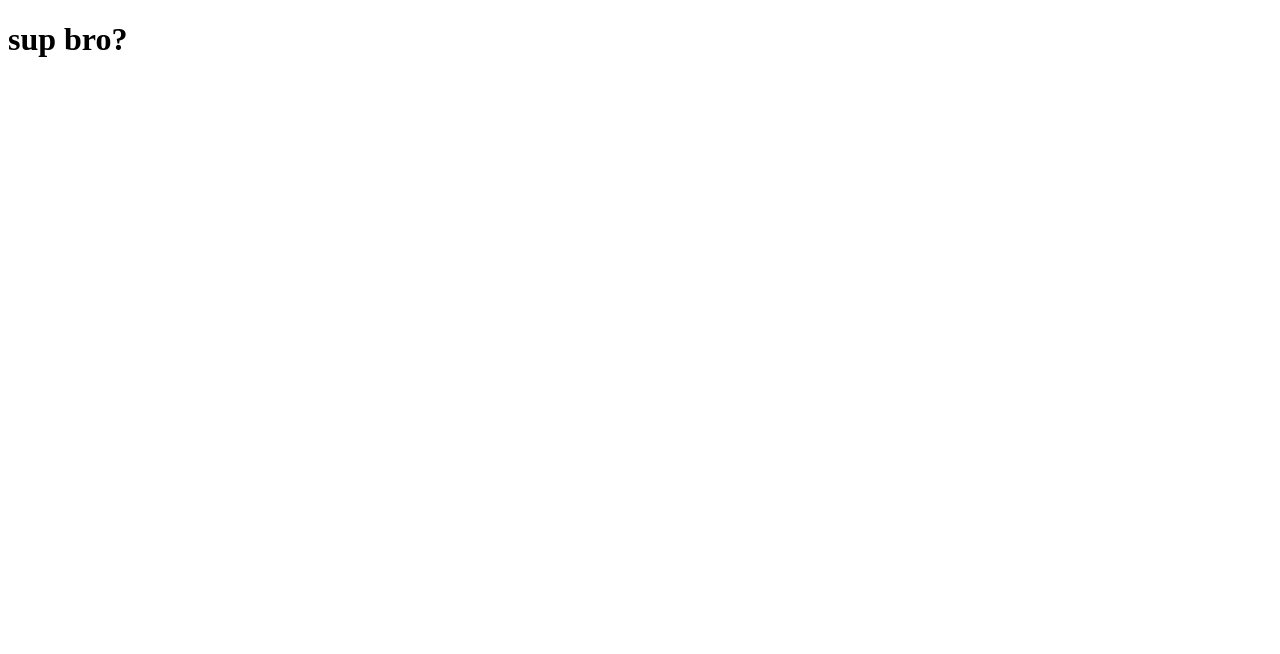
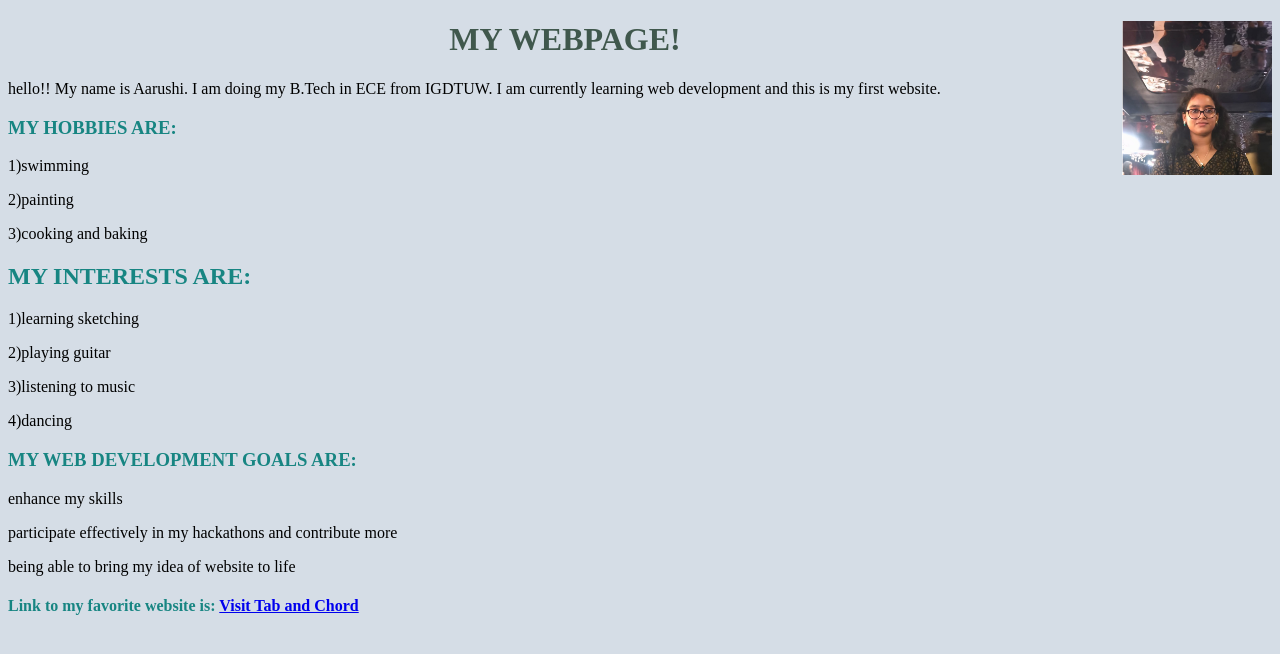
Before and after one commit to aarushimathur15-lang/GDG-web-dev.-classes, a plain HTML site: page index.html in a window 1280 px wide. Drawn offline with Linux system fonts and the light colour scheme.

Commit message:
Add files via upload

```diff
--- a/index.html
+++ b/index.html
@@ -1,11 +1,52 @@
 <!DOCTYPE html>
 <html lang="en">
-<head>
+    <head>
+<body style="background-color: #d5dde6 ;"></body>
+
     <meta charset="UTF-8">
     <meta name="viewport" content="width=device-width, initial-scale=1.0">
-    <title>something</title>
+    <title>class 1</title>
 </head>
 <body>
-    <h1></center></center>sup bro?</center></h1>
+    <img src="photo.jpeg" alt="photo" width="150"
+style="float: right;">
+    <center>
+<h1 style="color:#40584d">MY WEBPAGE!</h1>
+    </center>
+    <p1>
+        hello!! My name is Aarushi. I am doing my B.Tech in ECE from IGDTUW. I am currently learning web development and this is my first website.
+    </p1>
+
+    <p2>
+    <h3 style="color: #178582";">
+        MY HOBBIES ARE:
+    </h3>
+    <p>1)swimming</p>
+    <p>2)painting</p>
+    <p>3)cooking and baking</p>
+    <h2 style="color: #178582">
+        MY INTERESTS ARE:
+    </h3>
+    <p>1)learning sketching</p>
+    <p>2)playing guitar</p>
+    <p>3)listening to music</p>
+    <p>4)dancing</p>
+    </p2>
+
+
+    <h3 style="color: #178582">
+        MY WEB DEVELOPMENT GOALS ARE:
+    </h3>
+    <p>enhance my skills</p>
+    <p>participate effectively in my hackathons and contribute more</p>
+    <p>being able to bring my idea of website to life</p>
+    <p></p>
+    <h4 style="color: #178582">
+    Link to my favorite website is:
+    <a href="https://tabandchord.com/category/tab/tab-hindi/?srsltid=AYCX9vIb8akh3Q3uCTiuZRsof5cJXrFnBhPho_qoeQTde8Iw3vqGQId1" target="_blank">
+    Visit Tab and Chord
+</a>
+</h4>
+
 </body>
 </html>
```
